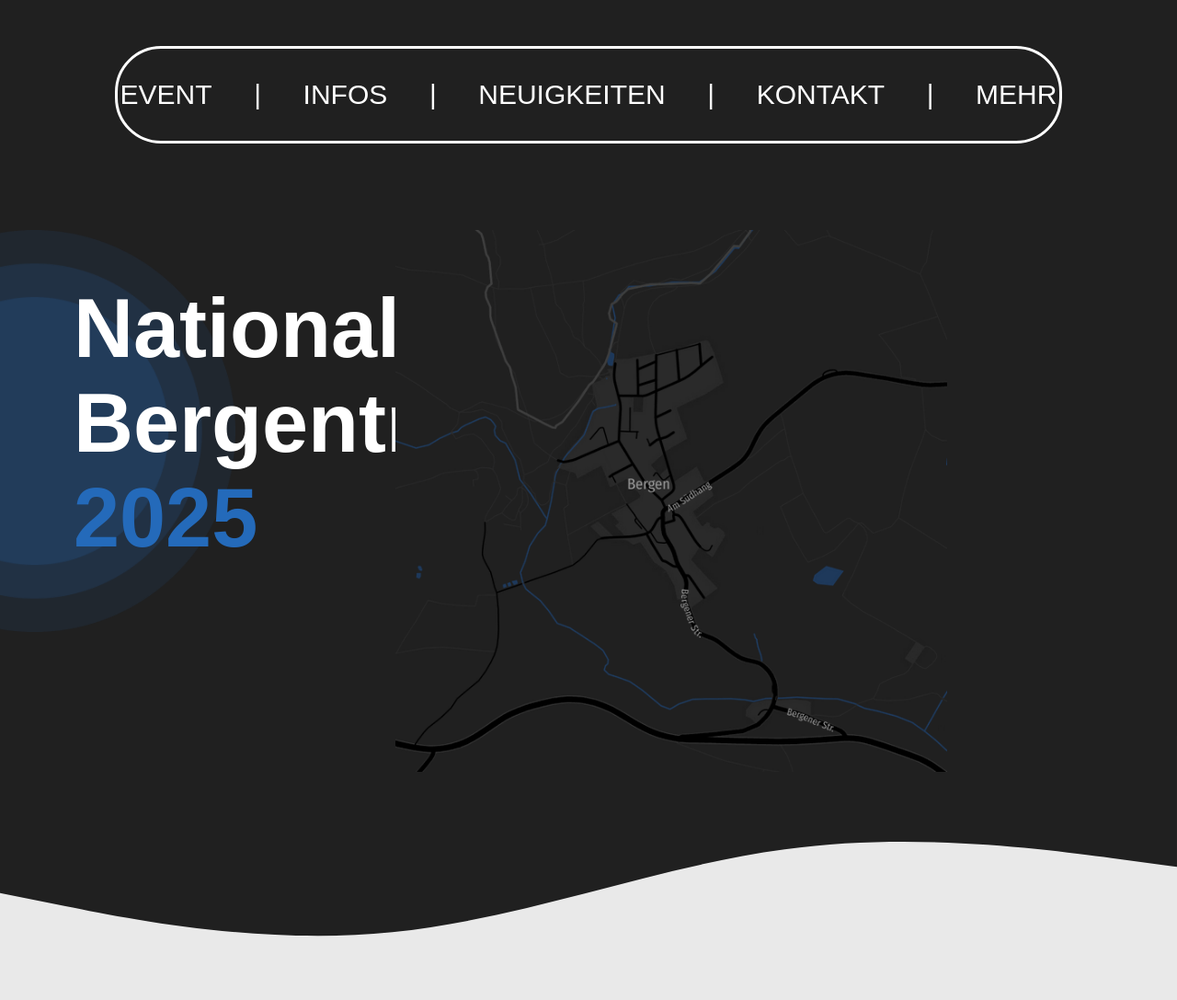
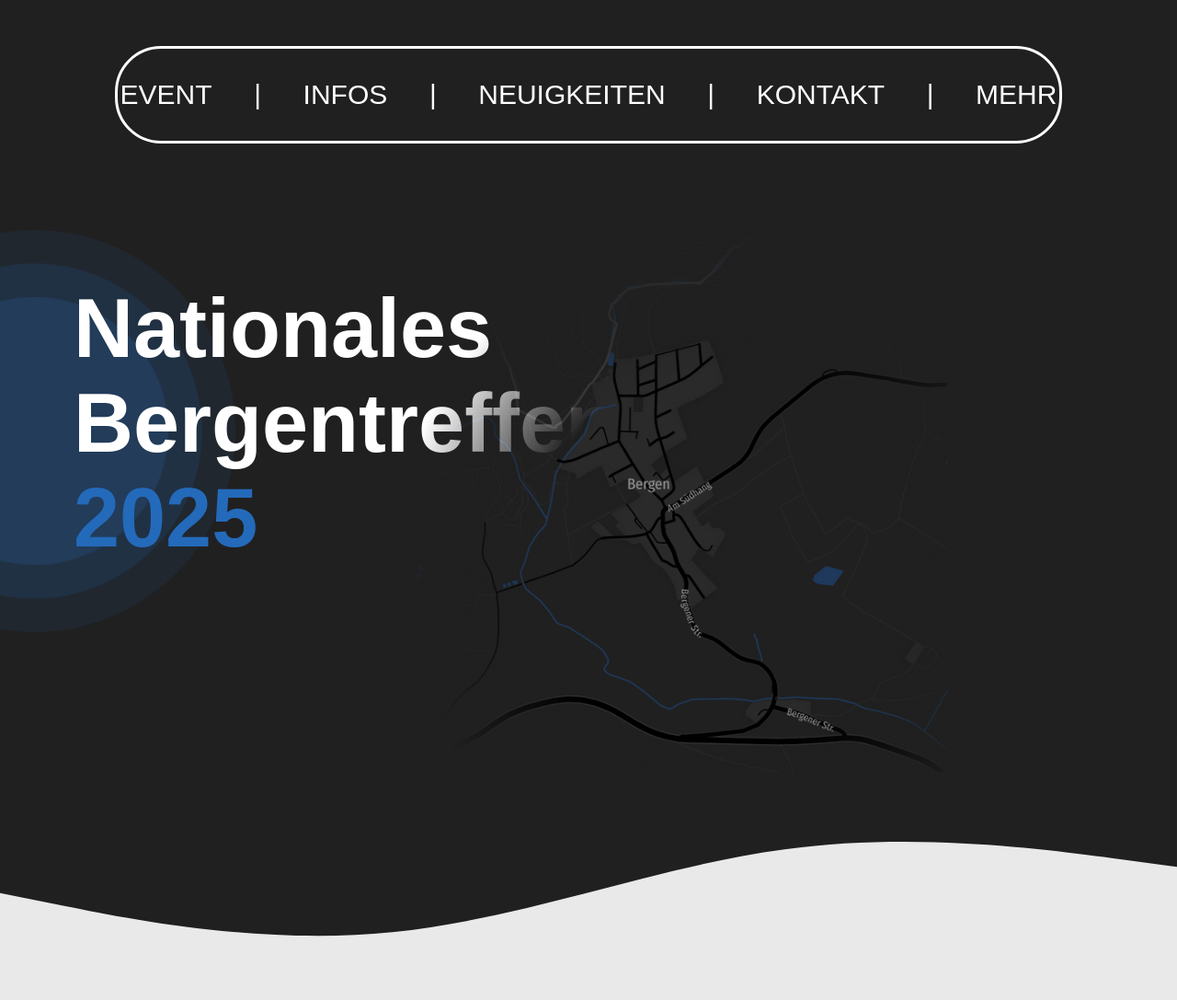
Before and after one commit to Noarlon/Bergentreffen-Website, a PHP site: page / in a window 1280 px wide; the page is wider, and only the part inside the window is pictured. Shown: the top 1087 px of that part at 92% size. Run offline with PHP 8.4, Linux system fonts and the light colour scheme.

Commit message:
Fixed Image Mask

```diff
--- a/styles.css
+++ b/styles.css
@@ -72,6 +72,7 @@ body {
     position: absolute;
     left: 0;
     width: 20%;
+    mask-image: none;
 }
 
 #header img {
@@ -79,6 +80,7 @@ body {
     top: 250px;
     right: 250px;
     width: 600px;
+    mask-image: url(img/ressources/mask.png);
 }
 
 #fade-1 {
```
